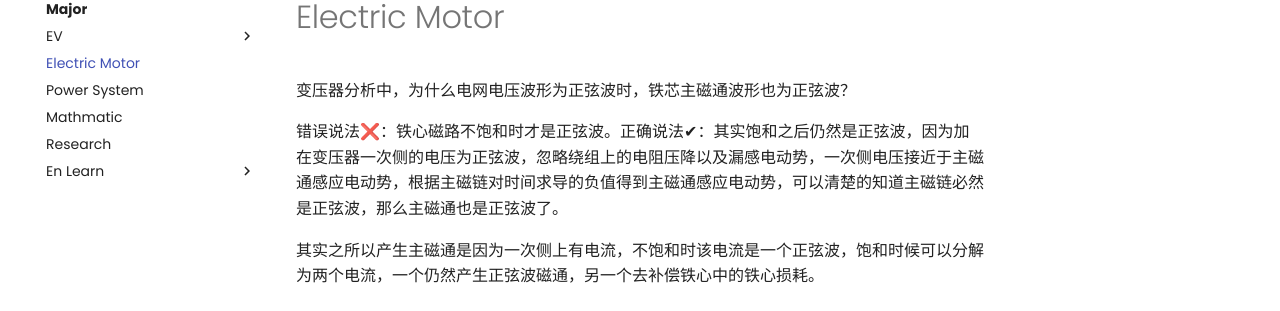
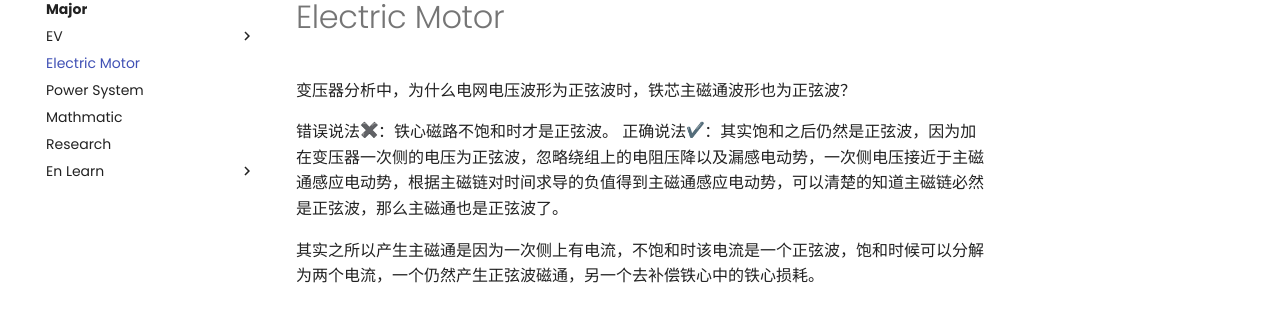
Before and after one commit to Pengyu-Jin/Pengyu-Jin.github.io, an MkDocs documentation site: the page built from docs/major/electric-motor/electric-motor.md, in a window 1280 px wide. Shown: the part 151-462 px from the top of the page. Built offline with MkDocs 1.6.1 and Material for MkDocs 9.7.7, drawn with Linux system fonts in a browser that asks for light colours; emoji names are drawn with the system emoji font; comment, search, counter and statistics services are not loaded; some of the changed lines change nothing that is shown.

Commit message:
style change 283

```diff
--- a/docs/major/electric-motor/electric-motor.md
+++ b/docs/major/electric-motor/electric-motor.md
@@ -1,5 +1,6 @@
 变压器分析中，为什么电网电压波形为正弦波时，铁芯主磁通波形也为正弦波？
 
-错误说法❌：铁心磁路不饱和时才是正弦波。正确说法✔：其实饱和之后仍然是正弦波，因为加在变压器一次侧的电压为正弦波，忽略绕组上的电阻压降以及漏感电动势，一次侧电压接近于主磁通感应电动势，根据主磁链对时间求导的负值得到主磁通感应电动势，可以清楚的知道主磁链必然是正弦波，那么主磁通也是正弦波了。
+错误说法:heavy_multiplication_x:：铁心磁路不饱和时才是正弦波。
+正确说法:heavy_check_mark:：其实饱和之后仍然是正弦波，因为加在变压器一次侧的电压为正弦波，忽略绕组上的电阻压降以及漏感电动势，一次侧电压接近于主磁通感应电动势，根据主磁链对时间求导的负值得到主磁通感应电动势，可以清楚的知道主磁链必然是正弦波，那么主磁通也是正弦波了。
 
 其实之所以产生主磁通是因为一次侧上有电流，不饱和时该电流是一个正弦波，饱和时候可以分解为两个电流，一个仍然产生正弦波磁通，另一个去补偿铁心中的铁心损耗。
```
